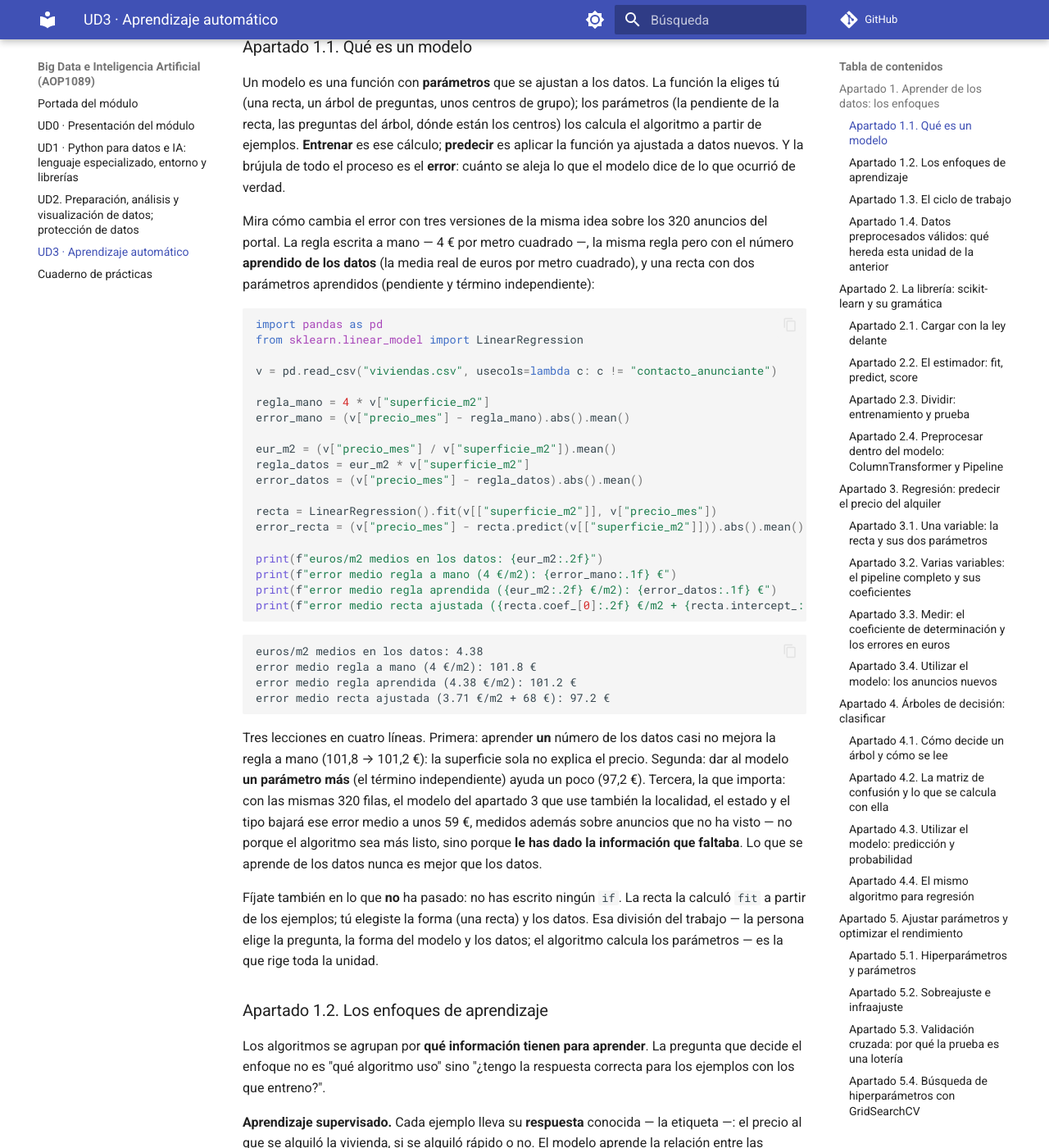
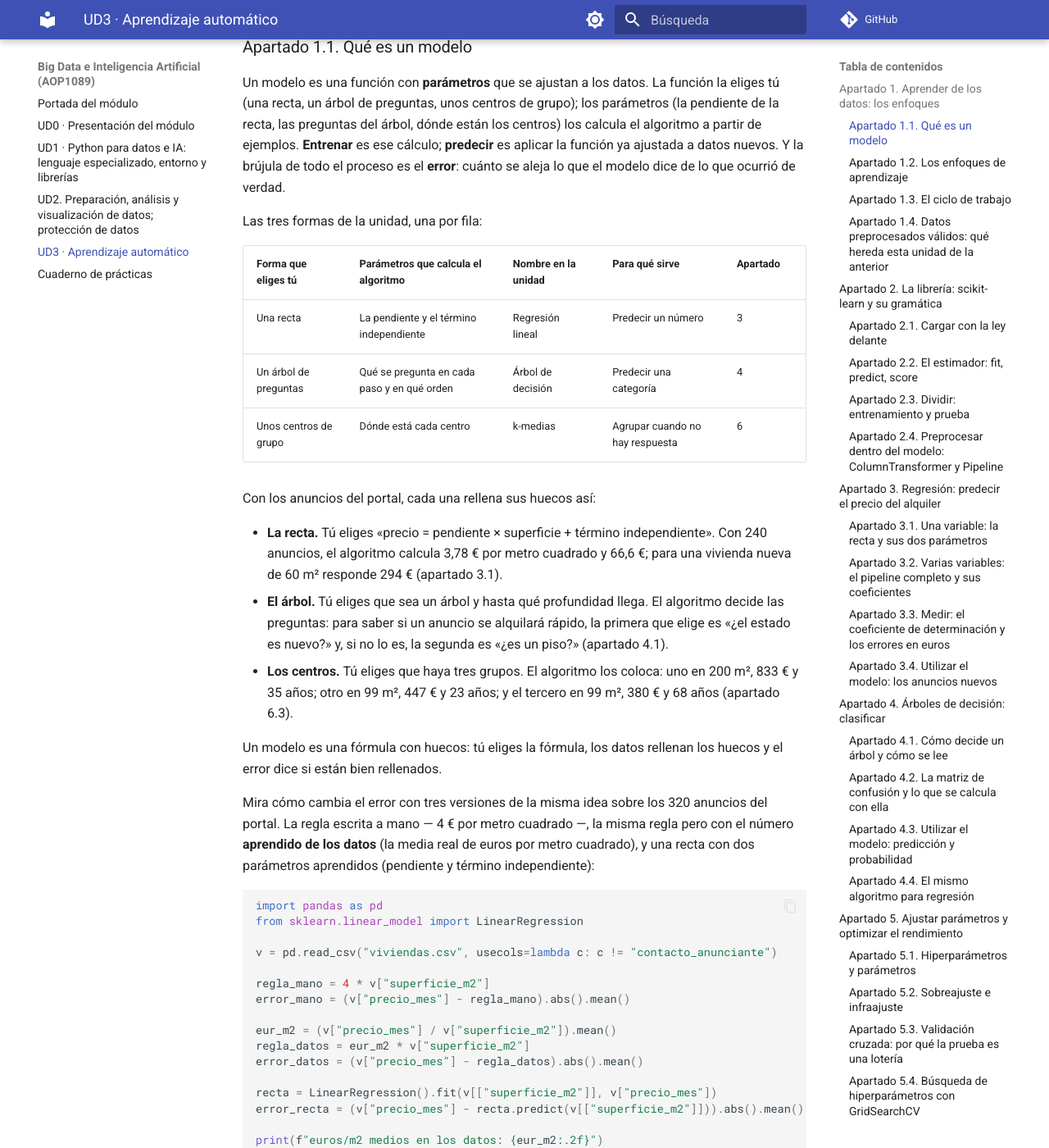
Before and after one commit to codigoRonin/apuntes-daw, an MkDocs documentation site: the page built from docs/big-data-e-inteligencia-artificial/ud3-aprendizaje-automatico.md, in a window 1280 px wide and 1400 px high, scrolled down 2634 px. Shown: the whole window at 82% size. Built offline with MkDocs 1.6.1 and Material for MkDocs 9.7.7, drawn with Linux system fonts in a browser that asks for light colours; comment, search, counter and statistics services are not loaded.

Commit message:
UD3 de Big Data: el apartado 1.1 despliega las tres formas de modelo de la unidad

```diff
--- a/docs/big-data-e-inteligencia-artificial/ud3-aprendizaje-automatico.md
+++ b/docs/big-data-e-inteligencia-artificial/ud3-aprendizaje-automatico.md
@@ -39,6 +39,22 @@ Hasta ahora, cuando querías que un programa calculara algo, escribías la regla
 ### Apartado 1.1. Qué es un modelo
 
 Un modelo es una función con **parámetros** que se ajustan a los datos. La función la eliges tú (una recta, un árbol de preguntas, unos centros de grupo); los parámetros (la pendiente de la recta, las preguntas del árbol, dónde están los centros) los calcula el algoritmo a partir de ejemplos. **Entrenar** es ese cálculo; **predecir** es aplicar la función ya ajustada a datos nuevos. Y la brújula de todo el proceso es el **error**: cuánto se aleja lo que el modelo dice de lo que ocurrió de verdad.
+
+Las tres formas de la unidad, una por fila:
+
+| Forma que eliges tú | Parámetros que calcula el algoritmo | Nombre en la unidad | Para qué sirve | Apartado |
+|---|---|---|---|---|
+| Una recta | La pendiente y el término independiente | Regresión lineal | Predecir un número | 3 |
+| Un árbol de preguntas | Qué se pregunta en cada paso y en qué orden | Árbol de decisión | Predecir una categoría | 4 |
+| Unos centros de grupo | Dónde está cada centro | k-medias | Agrupar cuando no hay respuesta | 6 |
+
+Con los anuncios del portal, cada una rellena sus huecos así:
+
+- **La recta.** Tú eliges «precio = pendiente × superficie + término independiente». Con 240 anuncios, el algoritmo calcula 3,78 € por metro cuadrado y 66,6 €; para una vivienda nueva de 60 m² responde 294 € (apartado 3.1).
+- **El árbol.** Tú eliges que sea un árbol y hasta qué profundidad llega. El algoritmo decide las preguntas: para saber si un anuncio se alquilará rápido, la primera que elige es «¿el estado es nuevo?» y, si no lo es, la segunda es «¿es un piso?» (apartado 4.1).
+- **Los centros.** Tú eliges que haya tres grupos. El algoritmo los coloca: uno en 200 m², 833 € y 35 años; otro en 99 m², 447 € y 23 años; y el tercero en 99 m², 380 € y 68 años (apartado 6.3).
+
+Un modelo es una fórmula con huecos: tú eliges la fórmula, los datos rellenan los huecos y el error dice si están bien rellenados.
 
 Mira cómo cambia el error con tres versiones de la misma idea sobre los 320 anuncios del portal. La regla escrita a mano — 4 € por metro cuadrado —, la misma regla pero con el número **aprendido de los datos** (la media real de euros por metro cuadrado), y una recta con dos parámetros aprendidos (pendiente y término independiente):
 
```
